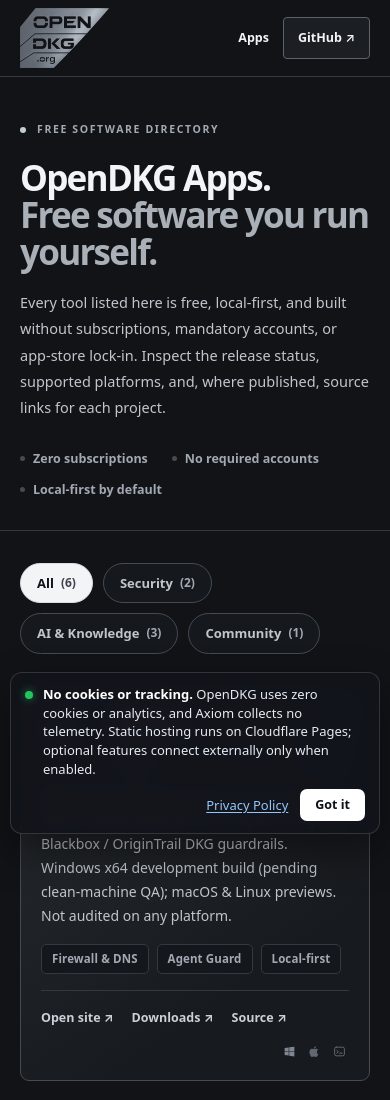
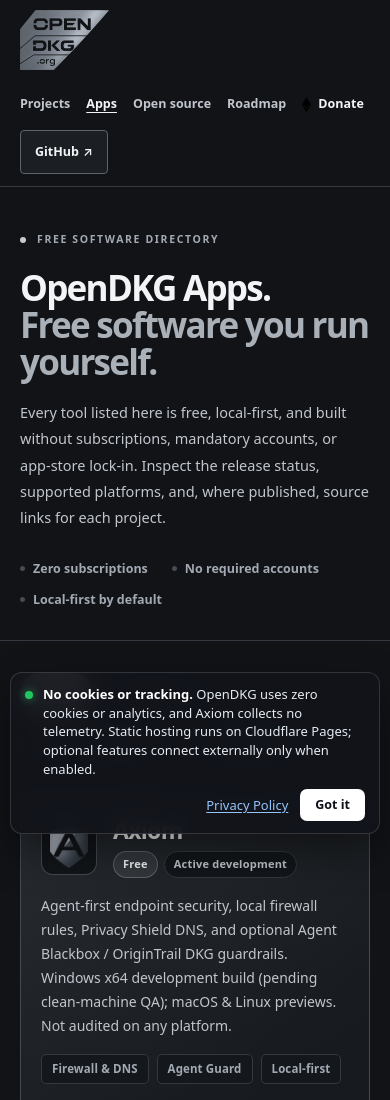
Before and after one commit to OpenDKG/Websites, a plain HTML site: page opendkg.org/public/apps/index.html in a window 390 px wide. Shown: the top 1100 px of the page. Drawn offline with Linux system fonts and the light colour scheme.

Commit message:
fix(opendkg.org): keep all primary nav links visible and wrapped on mobile
Remove the max-width: 620px display:none rules in home.css and assets/home-cards.css that hid four of the six primary nav links without a replacement menu. Allow .nav-bar and .nav to wrap cleanly across narrow viewports with 44px touch targets and visible aria-current underline styling, and add mobile-nav.test.mjs.

Signed-off-by: dreddster <4760091+dreddster@users.noreply.github.com>

Co-authored-by: a-51-50 <51213010+a-51-50@users.noreply.github.com>

Co-authored-by: brxtrac <280772190+brxtrac@users.noreply.github.com>

```diff
--- a/opendkg.org/public/assets/home-cards.css
+++ b/opendkg.org/public/assets/home-cards.css
@@ -146,9 +146,6 @@
 }
 
 @media (max-width: 620px) {
-  .nav a:not(.nav-github):not([href="/apps/"]) {
-    display: none;
-  }
   .index-row {
     padding: 13px 16px;
   }
--- a/opendkg.org/public/home.css
+++ b/opendkg.org/public/home.css
@@ -85,6 +85,11 @@ img, svg { max-width: 100%; }
   text-decoration: none;
 }
 .nav a:hover { color: var(--white); }
+.nav a[aria-current="page"] {
+  color: var(--white);
+  text-decoration: underline;
+  text-underline-offset: .3em;
+}
 .nav-github {
   padding: 9px 14px;
   border: 1px solid #5d636c;
@@ -504,6 +509,15 @@ img, svg { max-width: 100%; }
 
 @media (max-width: 860px) {
   .shell { padding-inline: 26px; }
+  .nav-bar {
+    flex-wrap: wrap;
+    gap: 12px 20px;
+    padding-block: 10px 12px;
+  }
+  .nav {
+    flex-wrap: wrap;
+    gap: 8px 20px;
+  }
   .hero {
     grid-template-columns: 1fr;
     gap: 44px;
@@ -536,8 +550,18 @@ img, svg { max-width: 100%; }
 
 @media (max-width: 620px) {
   .shell { padding-inline: 20px; }
-  .nav { gap: 14px; }
-  .nav a:not(.nav-github):not([href="/apps/"]) { display: none; }
+  .nav {
+    width: 100%;
+    gap: 4px 16px;
+  }
+  .nav a {
+    display: inline-flex;
+    align-items: center;
+    min-height: 44px;
+  }
+  .nav-github {
+    gap: 4px;
+  }
   .hero { padding-block: 58px 60px; }
   .hero h1 { font-size: clamp(34px, 9.6vw, 46px); }
   .lede { font-size: 14.5px; }
```
Also changed, not shown: opendkg.org/test/mobile-nav.test.mjs (added, +57 -0 lines).
